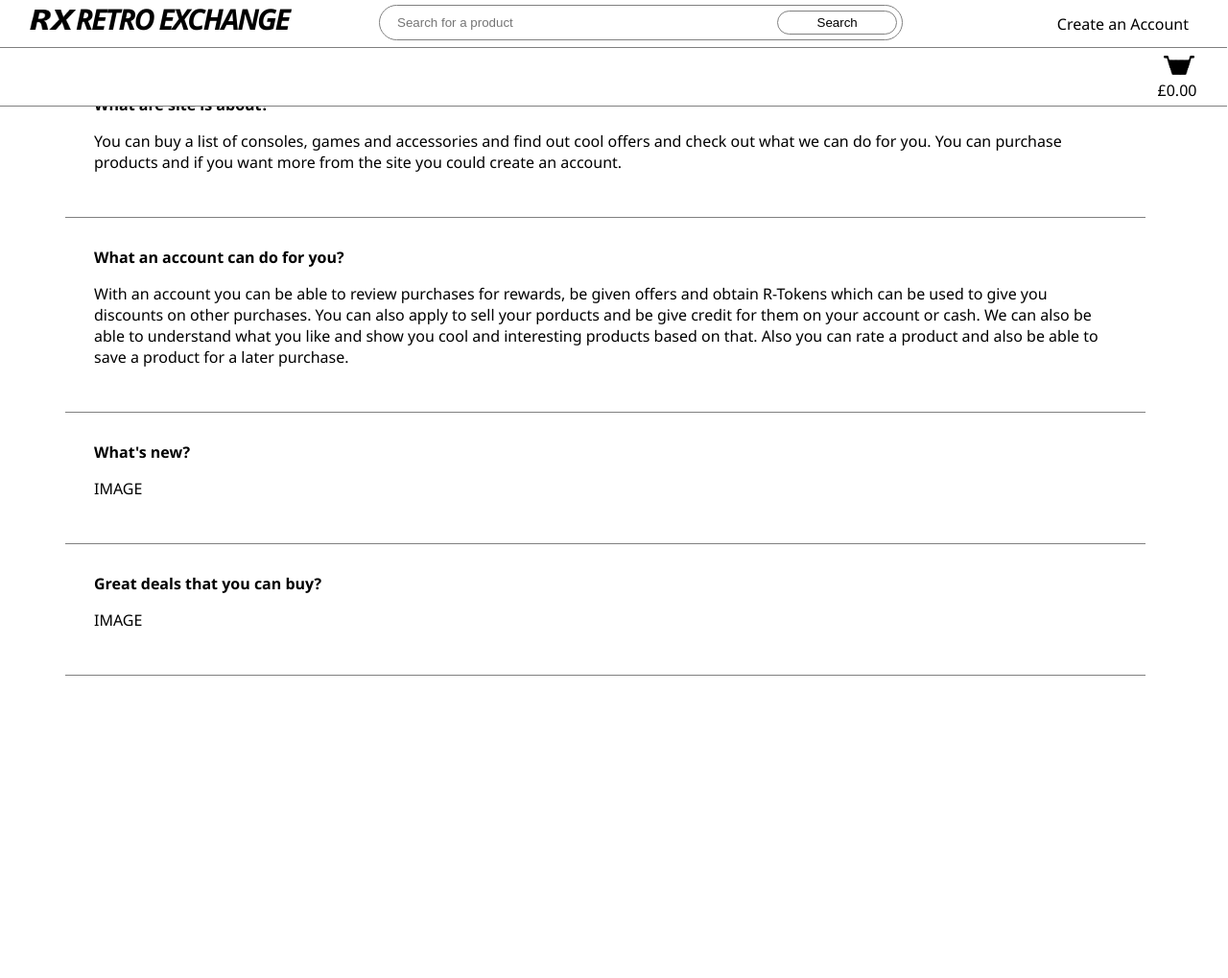
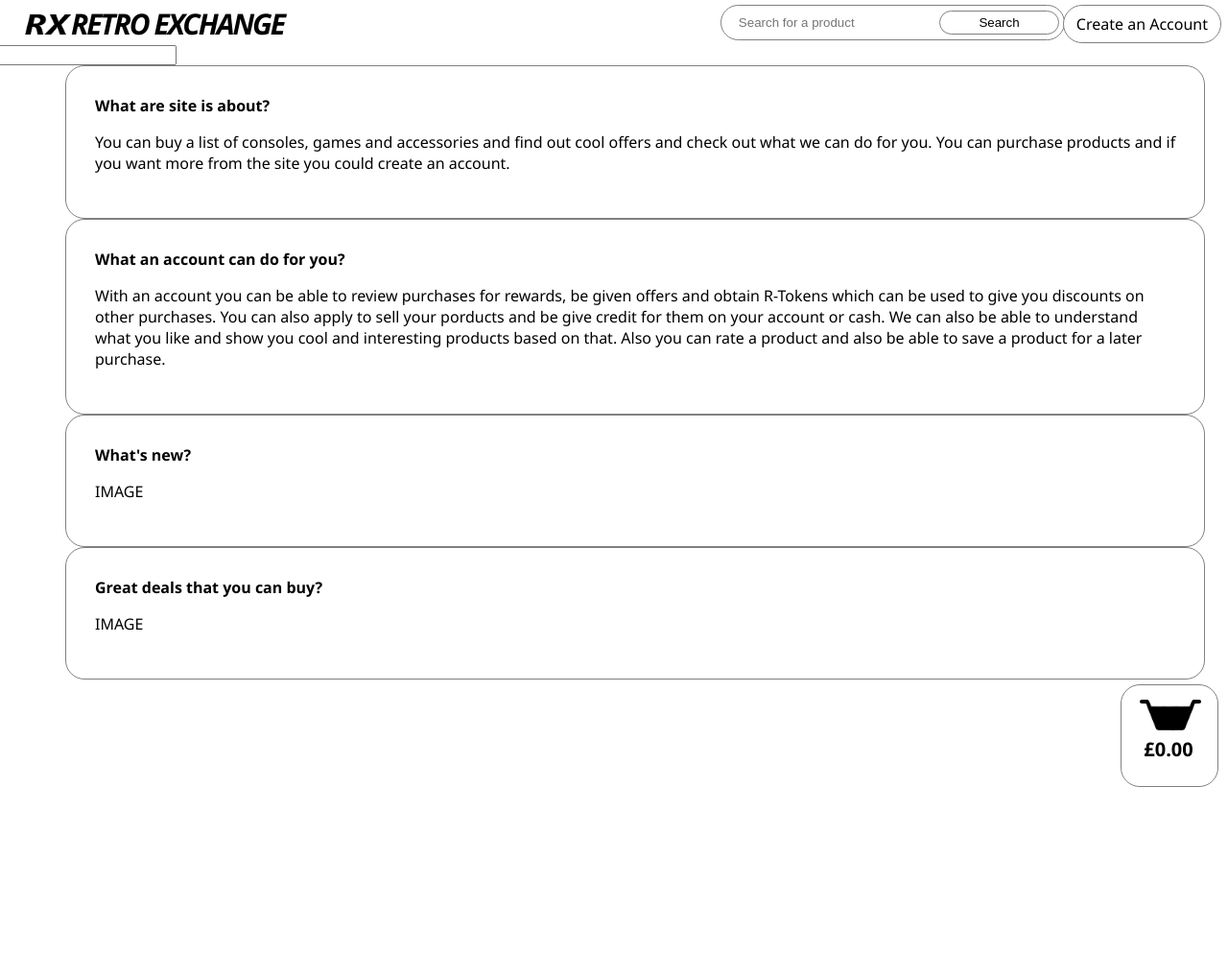
Before and after one commit to roy-finch/U4-Retro-Exchange-V1, a Django app: page / in a window 1280 px wide; the page is wider, and only the part inside the window is pictured. Shown: the top 1019 px of that part at 96% size. Run offline with Django 3.2, Linux system fonts and the light colour scheme.

Commit message:
I have created a layout for the website that I want to stick by now. this feels better now

```diff
--- a/templates/base.html
+++ b/templates/base.html
@@ -15,84 +15,150 @@
         {% block corecss %}
             <style>
                 html {
-                    min-width: 500px;
                     height: 100%;
                 }
                 body {
                     /* background: url('/media/background.png') no-repeat center center fixed;
                     background-size: cover; */
+                    min-width: 700px;
                     font-family: "Segoe UI", sans-serif;
                     overflow-x: hidden;
                 }
                 a {
-                    padding: 10px;
+                    padding: 5px;
                     color: black;
                     text-decoration: none;
+                }
+                .s-icon {
+                    margin: auto;
+                    height: 1.25rem;
+                    width: 1.25rem;
+                }
+                .m-icon {
+                    margin: auto;
+                    height: 2rem;
+                    width: 4rem;
+                }
+                .no-default {
+                    text-decoration: hidden;
+                    outline: none;
+                    border: none;
+                    color: black;
+                    background-color: white;
+                }
+                .circle-container {
+                    padding: 5px;
+                    border: 1px solid grey;
+                    border-radius: 20px;
+                }
+                .m-t-5 {
+                    margin-top: 5px;
+                }
+                .m-l-20 {
+                    margin-left: 20px;
                 }
                 .top-bar {
                     position: fixed;
                     top: -1px;
                     left: -1px;
-                    border-bottom: 1px solid grey;
                     display: inline;
                     width: 100%;
-                    z-index: 2;
+                    z-index: 1;
                     background-color: white;
                     height: 50px;
                 }
                 .nav-bar {
                     position: fixed;
                     top: 0px;
-                    margin-top: 50px;
+                    margin-top: 45px;
                     left: -1px;
-                    border-bottom: 1px solid grey;
                     width: 100%;
-                    z-index: 2;
+                    z-index: 1;
                     height: 60px;
-                    background-color: white;
                 }
                 .top-bar > span, .search-con, .basket{
                     display: inline-block;
                 }
                 .basket {
-                    position: inherit;
-                    width: 5vw;
-                    height: 50px;
-                    right: 20px;
-                    margin: 8px 0px 5px 0px;
+                    border: 1px solid grey;
+                    border-radius: 20px;
+                    position: fixed;
+                    width: 100px;
+                    height: 90px;
+                    right: 0px;
+                    bottom: -20px;
+                    margin: 8px 10px 0px 0px;
+                    padding-top: 15px;
                     text-align: center;
+                    font-size: 20px;
                 }
                 .basket a {
                     padding: 2px;
                 }
                 .dropdown {
-                    top: 0px;
-                    right: 0px;
+                    z-index: 2;
                     background-color: #ffffff;
-                    position: absolute;
-                    margin: 5px 20px 0px 0px;
-                    padding: 10px;
+                    padding: 8px;
+                    border: 1px solid grey;
+                    border-radius: 20px;
                 }
                 .dropdown-container {
                     width: 100%;
-                    margin-top: 2px;
+                    display: none;
+                    margin-top: 8px;
                     text-align: center;
-                    display: none;
-                    right: 0px;
-                    position: absolute;
-                    z-index: 3;
-                    background-color: white;
                 }
                 .dropdown-container a {
+                    background-color: white;
+                    border: 1px solid grey;
+                    border-radius: 20px;
                     display: block;
-                    padding: 10px;
+                    width: 80%;
+                    margin-left: 6%;
+                    margin-bottom: 4px;
                 }
                 .dropdown:hover .dropdown-container {
                     display: block;
                 }
+                .account {
+                    top: 0px;
+                    right: 0px;
+                    margin-top: 6px;
+                    margin-right: 6px;
+                    position: absolute;
+                }
+                .sub-account {
+                    right: 0px;
+                    position: absolute;
+                    z-index: 6;
+                }
+                .consoles {
+                    top: 0px;
+                    left: 0px;
+                    margin-left: 6px;
+                    position: absolute;
+                }
+                .sub-consoles {
+                    right: 0px;
+                    position: absolute;
+                    z-index: 6;
+                }
+                .main-content {
+                    background-color: white;
+                    position: absolute;
+                    width: 100%;
+                    height: 200vh;
+                    padding: 60px 60px 60px 60px;
+                }
+                .sub-content {
+                    border-radius: 20px;
+                    border: 1px solid grey;
+                    padding: 30px;
+                    width: 88%;
+                }
                 .search-con {
                     position: inherit;
-                    left: 375px;
+                    right: 170px;
                     top: 0px;
                     width: fit-content;
                     border: 1px solid grey;
@@ -100,26 +166,15 @@
                     margin-top: 5px;
                     padding: 2px 5px 2px 10px
                 }
-                .main-content {
-                    background-color: white;
-                    position: absolute;
-                    width: 88%;
-                    height: 200vh;
-                    padding: 60px 150px 60px 60px;
-                }
-                .sub-content {
-                    border-bottom: 1px solid grey;
-                    padding: 30px;
-                }
-                .search-bar, .search-bar:focus {
-                    outline: none;
-                    border: none;
+                .search-bar {
+                    top: 0px;
+                    left: 0px;
                     padding: 8px;
-                    width: 30vw;
+                    width: calc(100%-130px);
                 }
                 .search-button {
-                    outline: none;
-                    border: none;
+                    margin-left: 20px;
+                    top: 0px;
                     padding: 4px;
                     width: 125px;
                     background-color: white;
@@ -137,24 +192,6 @@
                     height: 1.3rem;
                     width: 3rem;
                 }
-                .icon {
-                    margin: auto;
-                    height: 1.25rem;
-                    width: 2rem;
-                }
-                .no-default {
-                    text-decoration: hidden;
-                    outline: none;
-                    border: none;
-                    color: black;
-                    background-color: white;
-                }
-                .m-t-5 {
-                    margin-top: 5px;
-                }
-                .m-l-20 {
-                    margin-left: 20px;
-                }
             </style>
         {% endblock %}
 
@@ -165,35 +202,35 @@
     </head>
     <body>
         <div class="top-bar">
-            <div class="logo-container m-l-20">
+            <div class="logo-container m-l-20 m-t-5">
                 <a href="{% url 'home' %}"><span class="logo"><img class="logo-img" src="media/r_e_logo.png"><b>RETRO EXCHANGE</b></span></a>
             </div>
             <div class="search-con m-l-20">
                 <form method="GET" action="" autocomplete="off">
-                    <input class="search-bar" type="text" name="search" placeholder="Search for a product">
-                    <button class="search-button" type="submit">
+                    <input class="search-bar no-default" type="text" name="search" placeholder="Search for a product">
+                    <button class="search-button no-default" type="submit">
                         <span>Search</span>
                     </button>
                 </form>
             </div>
-            <div class="dropdown">
+            <div class="dropdown account">
                     {% if request.user.is_authenticated %}
-                        <a class="no-default dropdown-a">My Accounts</a>
+                        <a class="no-default">My Accounts</a>
                     {% else %}
-                        <a class="no-default dropdown-a">Create an Account</a>
+                        <a class="no-default">Create an Account</a>
                     {% endif %}
 
-                <div class="dropdown-container">
+                <div class="dropdown-container sub-account">
                     {% if request.user.is_authenticated %}
                         {% if request.user.is_superuser %}
                             <a class="no-default m-t-5" href="#">Edit Products</a>
-                            <a class="no-default" href="#">Signout</a>
+                            <a class="no-default" href="{% url 'account_signout' %}">Signout</a>
                         {% endif %}
                         <a class="no-default m-t-5" href="#">My Account</a>
-                        <a class="no-default" href="#">Signout</a>
+                        <a class="no-default" href="{% url 'account_signout' %}">Signout</a>
                     {% else %}
-                        <a class="no-default m-t-5" href="#">Signup</a>
-                        <a class="no-default" href="#">Login</a>
+                        <a class="no-default m-t-5" href="{% url 'account_signup' %}">Signup</a>
+                        <a class="no-default" href="{% url 'account_login' %}">Login</a>
                     {% endif %}
                 </div>
             </div>
@@ -207,5 +244,18 @@
         {% block content %}
         {% endblock %}
 
+        <div class="basket">
+            <a href="">
+                <b>
+                    <img class="m-icon" src="media/basket.png"/>
+                <br>
+                {% if grand_total %}
+                    ${{ grandtotal|floatformat:2 }}
+                {% else %}
+                    £0.00
+                {% endif %}
+                </b>
+            </a>
+        </div>
     </body>
 </html>
--- a/templates/includes/main-nav.html
+++ b/templates/includes/main-nav.html
@@ -1,12 +1,9 @@
 <div class="nav-bar">
-    <div class="basket">
-        <a href=""> <img class="icon" src="media/basket.png"/>
-            <br>
-            {% if grand_total %}
-                ${{ grandtotal|floatformat:2 }}
-            {% else %}
-                £0.00
-            {% endif %}
-        </a>
-    </div>
+    <form>
+        <input list="console">
+        <datalist id="console">
+            <option value="No Specific Console"></option>
+            <option value="Nintendo 64">
+        </datalist>
+    </form>
 </div>
```
Also changed, not shown: media/search-icon.png.
